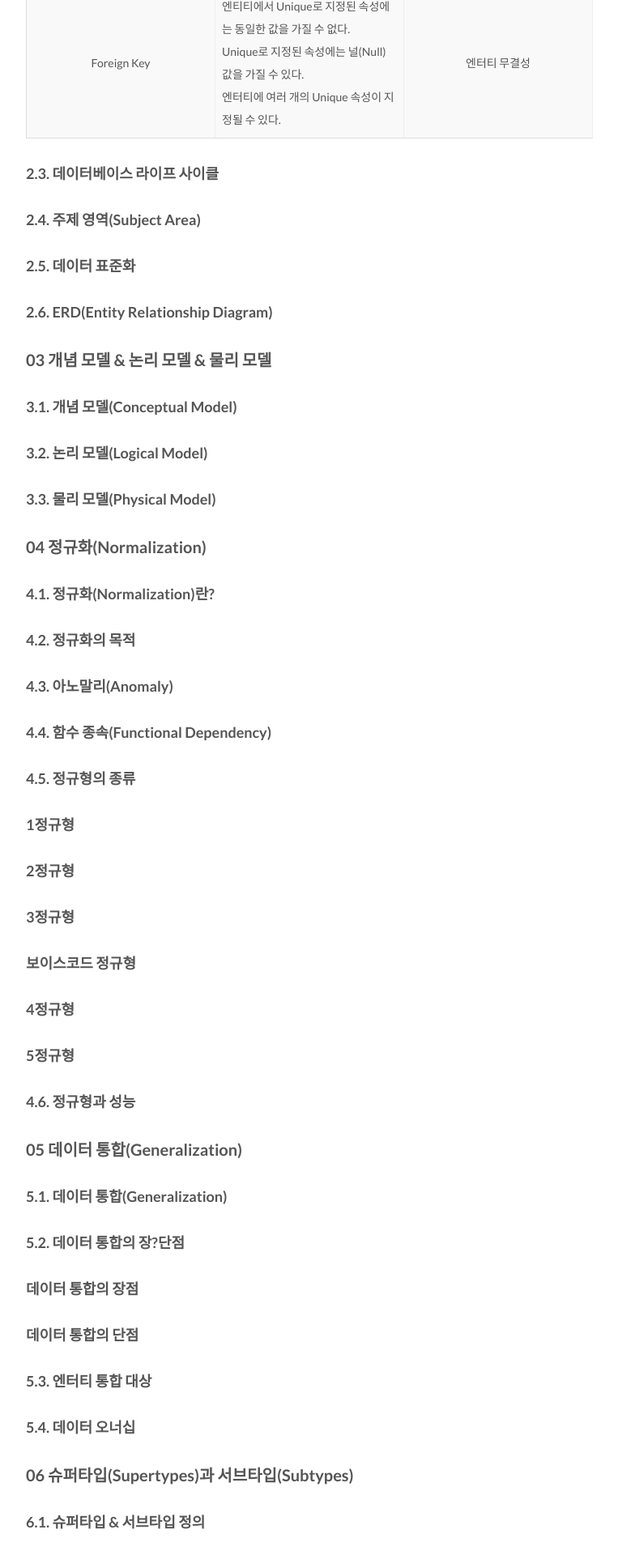
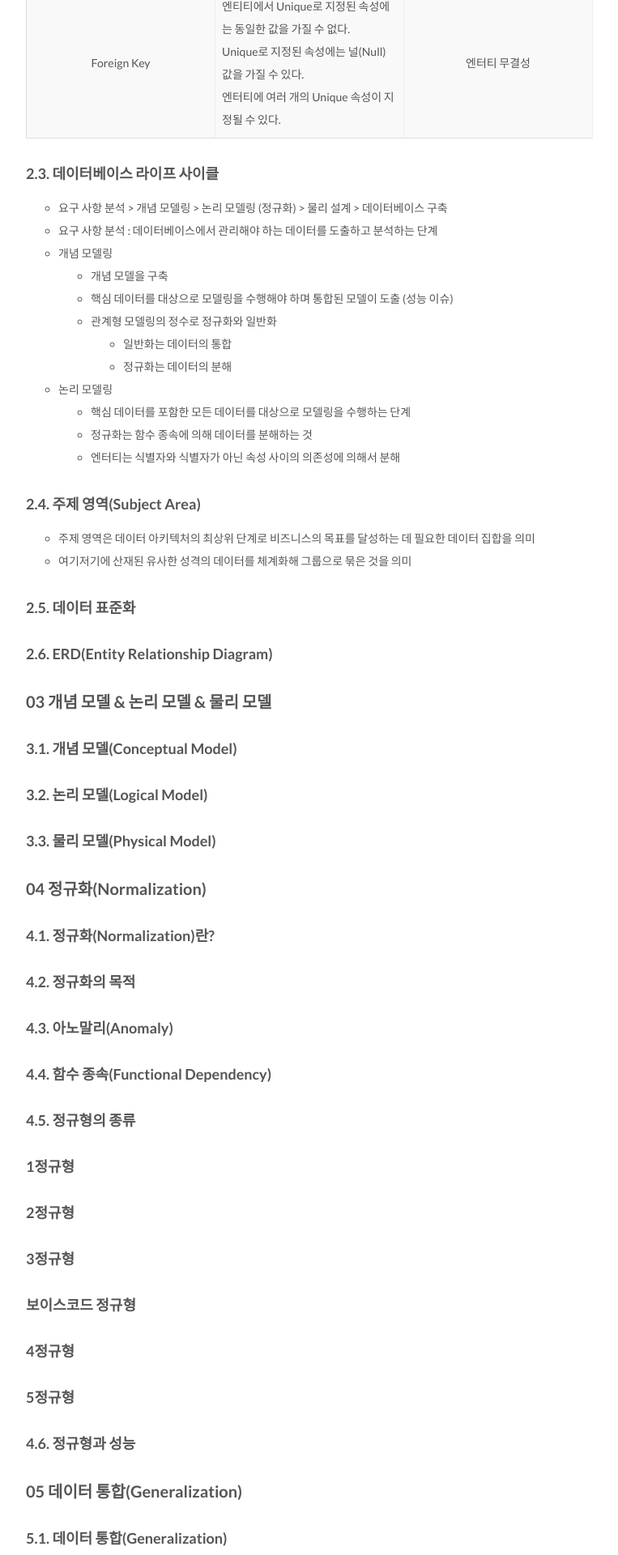
Before and after one commit to csj4032/csj4032.github.io, a Jekyll site: the page built from _posts/2018-05-02-관계형데이터모델링프리미엄가이드.md, in a window 1280 px wide. Shown: the part 4335-6255 px from the top of the page at 81% size, without its empty margins (258-1021 px from the left). Built offline with Jekyll 4.4.1, drawn with Linux system fonts in a browser that asks for light colours; comment, search, counter and statistics services are not loaded.

Commit message:
관계형 데이터 베이스 모델링 포스팅 수정

```diff
--- a/_posts/2018-05-02-관계형데이터모델링프리미엄가이드.md
+++ b/_posts/2018-05-02-관계형데이터모델링프리미엄가이드.md
@@ -110,8 +110,22 @@ comments: true
 | Foreign Key | 엔티티에서 Unique로 지정된 속성에는 동일한 값을 가질 수 없다.<br> Unique로 지정된 속성에는 널(Null) 값을 가질 수 있다.<br> 엔터티에 여러 개의 Unique 속성이 지정될 수 있다. | 엔터티 무결성 |
 
 ### 2.3. 데이터베이스 라이프 사이클
+* 요구 사항 분석 > 개념 모델링 > 논리 모델링 (정규화) > 물리 설계 > 데이터베이스 구축
+* 요구 사항 분석 : 데이터베이스에서 관리해야 하는 데이터를 도출하고 분석하는 단계
+* 개념 모델링
+  * 개념 모델을 구축
+  * 핵심 데이터를 대상으로 모델링을 수행해야 하며 통합된 모델이 도출 (성능 이슈)
+  * 관계형 모델링의 정수로 정규화와 일반화
+    * 일반화는 데이터의 통합
+    * 정규화는 데이터의 분해
+* 논리 모델링
+  * 핵심 데이터를 포함한 모든 데이터를 대상으로 모델링을 수행하는 단계
+  * 정규화는 함수 종속에 의해 데이터를 분해하는 것
+  * 엔터티는 식별자와 식별자가 아닌 속성 사이의 의존성에 의해서 분해
 
 ### 2.4. 주제 영역(Subject Area)
+* 주제 영역은 데이터 아키텍처의 최상위 단계로 비즈니스의 목표를 달성하는 데 필요한 데이터 집합을 의미
+* 여기저기에 산재된 유사한 성격의 데이터를 체계화해 그룹으로 묶은 것을 의미
 
 ### 2.5. 데이터 표준화
 
```
